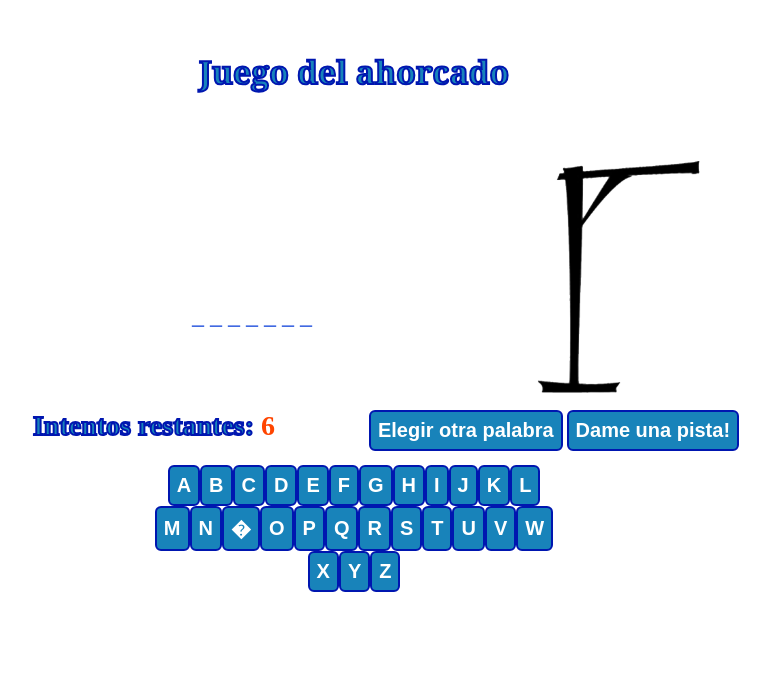
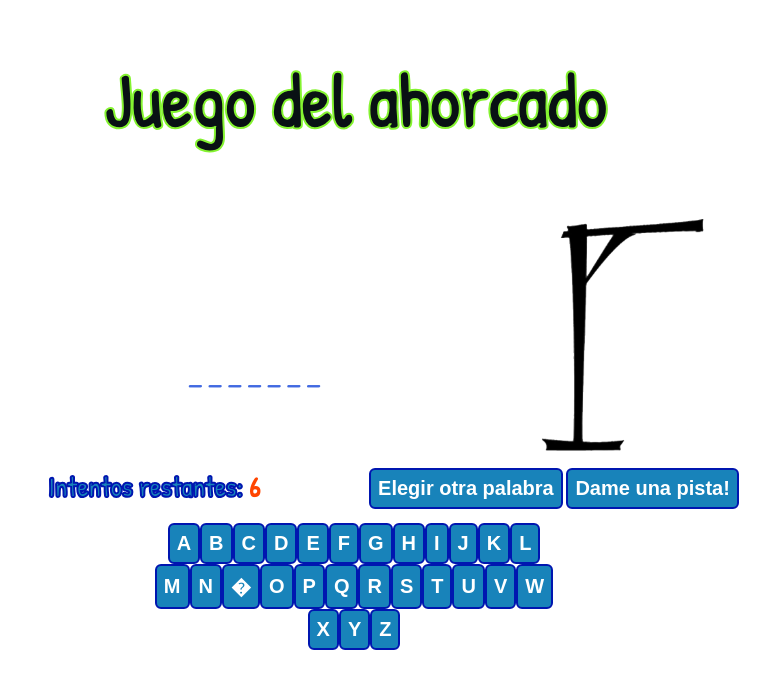
Before and after one commit to pakovatest/ahorcado-pakova.github.io, a plain HTML site: page ahorcado.html in a window 1280 px wide. Shown: the whole page, without its empty margins (286-1056 px from the left). Drawn offline with Linux system fonts and the light colour scheme.

Commit message:
se realizaron cambios

```diff
--- a/ahorcado.css
+++ b/ahorcado.css
@@ -1,9 +1,9 @@
 
 body {
 
-  background-image: url("imagen1.jpg");
-  background-position: left;
-
+  background-image: url("imag.jpg!d");
+  background-position: center;
+  font-family: "Patrick Hand", cursive;
 }
 * {
   box-sizing: border-box;
@@ -15,9 +15,9 @@ body {
 h1.titulo {
   margin: 50px auto 80px auto;
   text-align: center;
-  font-family: Cambria, Cochin, Georgia, Times, Times New Roman, serif;
-  -webkit-text-stroke: 2px #0016b0;
-  color: #1883ba;
+  font-size: 75px;
+  -webkit-text-stroke: 2px #85f331;
+  color: #091114;
 }
 h1#msg-final {
   text-align: center;
--- a/ahorcado.html
+++ b/ahorcado.html
@@ -3,6 +3,9 @@
   <head>
     <meta charset="utf-8">
     <title>Ahorcado</title>
+    <link rel="preconnect" href="https://fonts.googleapis.com">
+<link rel="preconnect" href="https://fonts.gstatic.com" crossorigin>
+<link href="https://fonts.googleapis.com/css2?family=Patrick+Hand&display=swap" rel="stylesheet">
     <link rel="stylesheet" href="ahorcado.css">
   </head>
   <body>
--- a/ahorcado.js
+++ b/ahorcado.js
@@ -1,7 +1,7 @@
 // ### VARIABLES ###
 
 
-var palabras = [["Api", "Iterfasz entre usuario y servidor"],
+var palabras = [["linkedin", "red social de trabajo"],
  ["Desarollo", "Diseñador de paginas mobili"],
  ["github", "Herramienta para crear una branch"],
   ["Facebook", "Red Social mas conocida"],
```
Also changed, not shown: imagen.jpeg (added), 1 other file.
